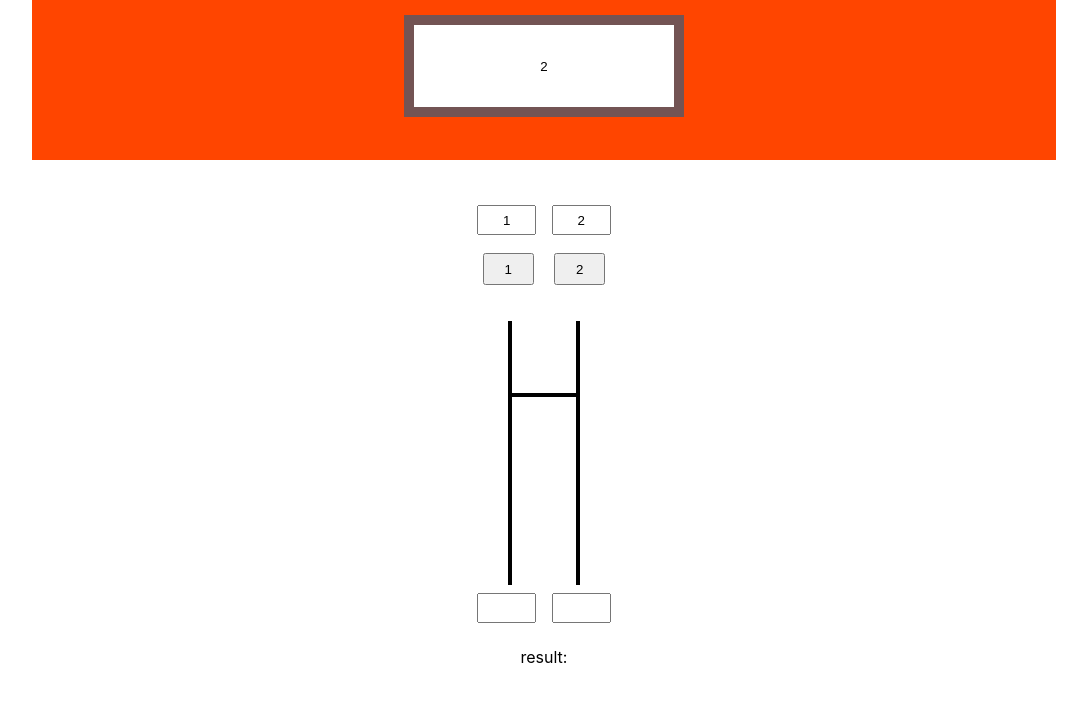
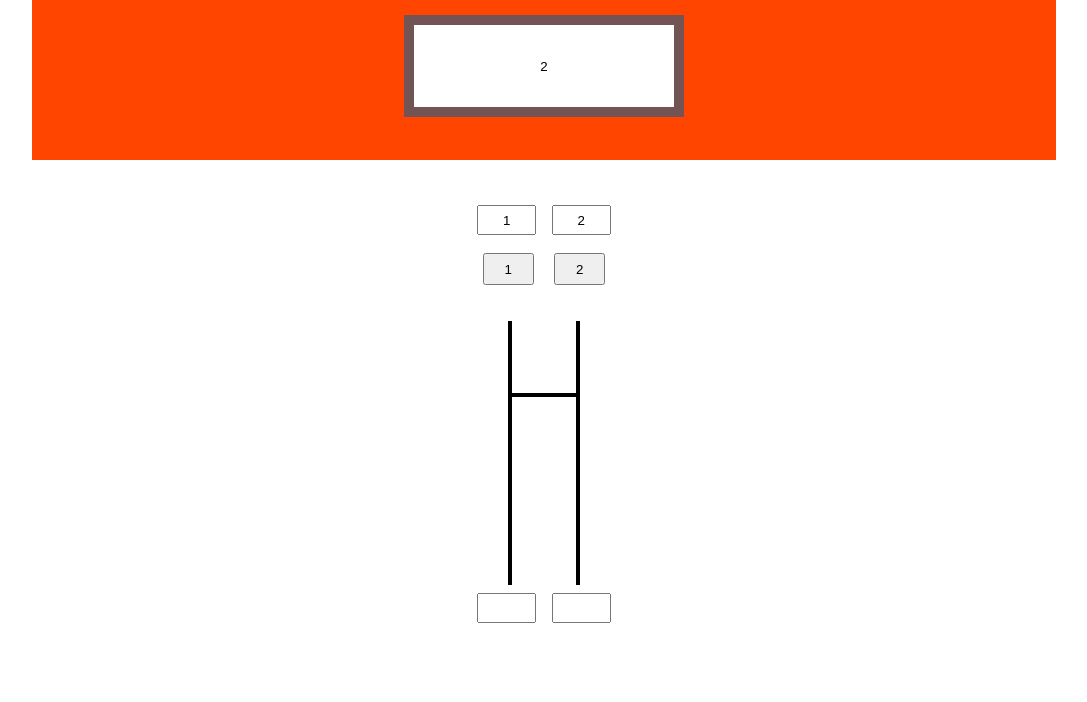
Before and after one commit to coldean/React, a React (Create React App) app in the folder personal-test-1/: page /laddergame in a window 1280 px wide. Shown: the top 702 px of the page, without its empty margins (96-1183 px from the left). Built offline with nearby package versions, Linux system fonts and the light colour scheme.

Commit message:
fixed bug: hight count to low count: by refresh value final

```diff
--- a/personal-test-1/src/components/Select.js
+++ b/personal-test-1/src/components/Select.js
@@ -23,7 +23,7 @@ const LadderGameSelect = ({ count, setStart, isStarted }) => {
     const newButtons = [];
     const newInputs = [];
     const newResults = [];
-    results.pop();
+    //results.pop();
     for (let i = 0; i < count; i++) {
       newButtons.push({ id: i, name: i + 1 });
       newInputs.push({ id: i, value: i + 1 });
@@ -32,6 +32,7 @@ const LadderGameSelect = ({ count, setStart, isStarted }) => {
     setInputs(newInputs);
     setButtons(newButtons);
     setResults(newResults);
+    setFinal(0);
   }, [count]);
 
   const onClick = (id) => () => {
@@ -115,11 +116,13 @@ const LadderGameSelect = ({ count, setStart, isStarted }) => {
             className="SelectInput"
             name={id}
             onChange={(e) => onChangeResult(e, id)}
-            text={text}
+            value={text}
           ></input>
         ))}
       </div>
-      <p>result: {results[final].text}</p>
+      <p className={`Result ${isStarted ? "visible" : "invisible"}`}>
+        result: {results[final].text}
+      </p>
     </div>
   );
 };
--- a/personal-test-1/src/components/Select.scss
+++ b/personal-test-1/src/components/Select.scss
@@ -28,3 +28,13 @@
   vertical-align: middle;
   text-align: center;
 }
+
+.Result {
+}
+.Result.visible {
+  visibility: visible;
+}
+
+.Result.invisible {
+  visibility: hidden;
+}
```
